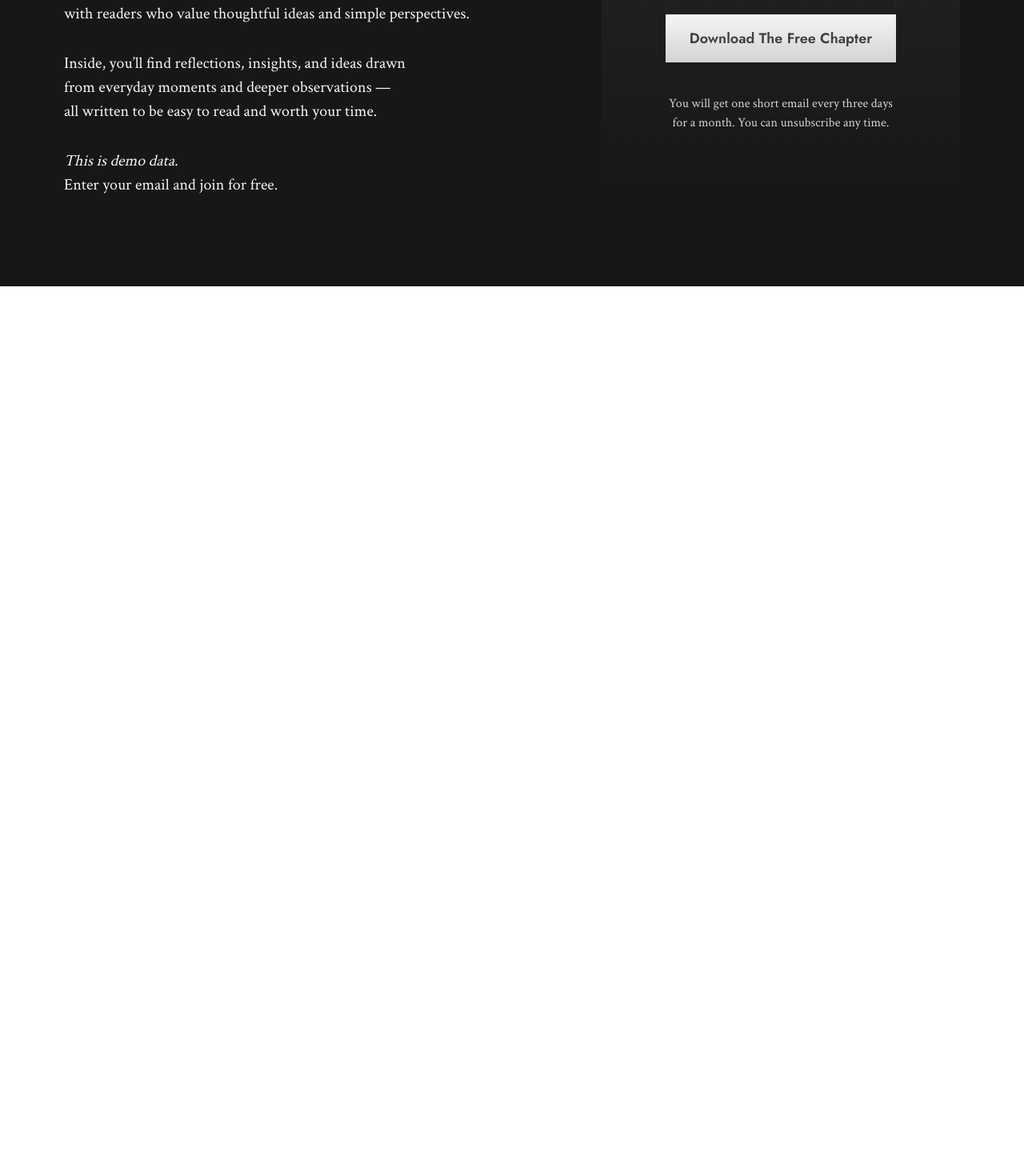
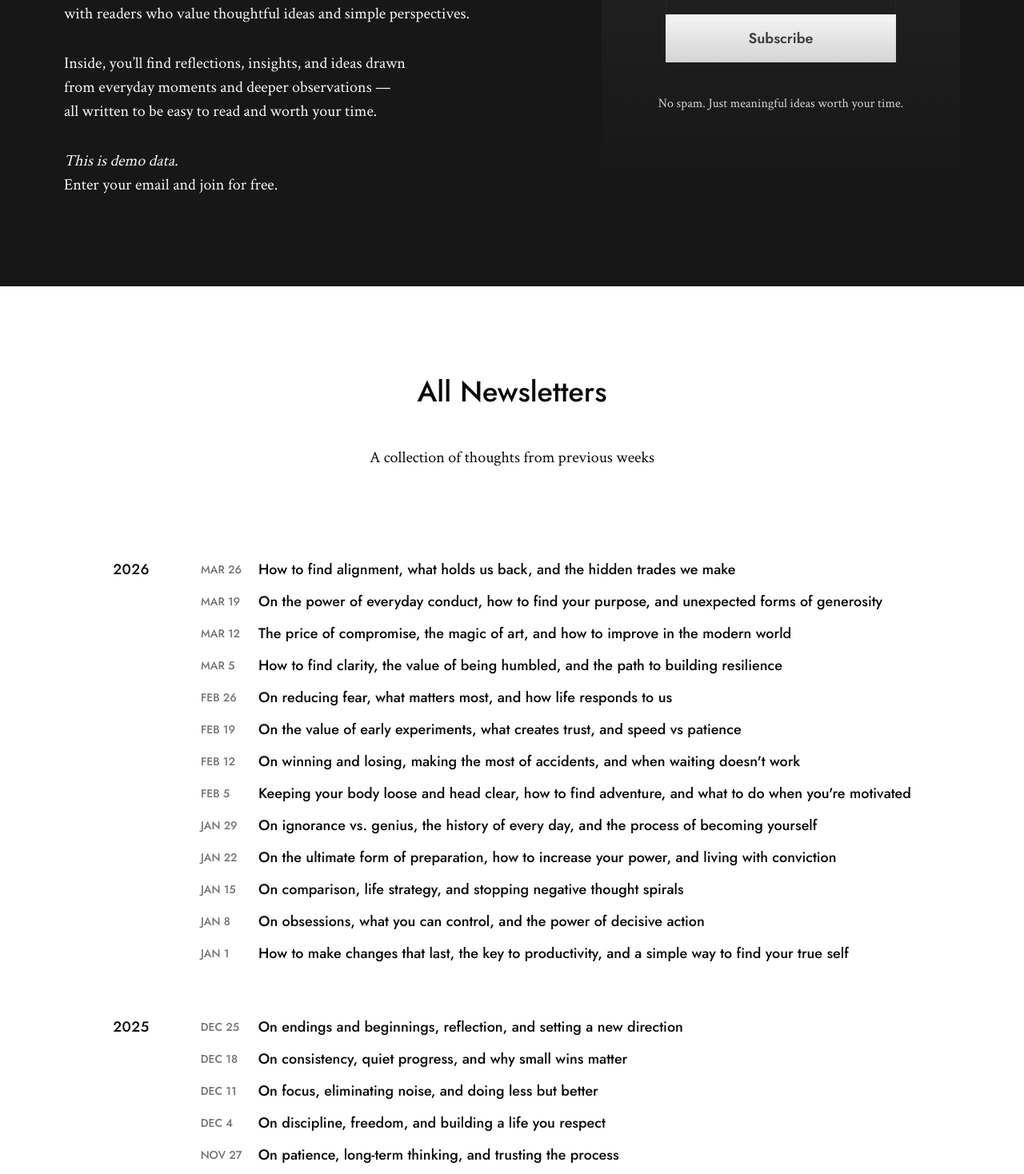
Before and after one commit to vedantlamba/author-portfolio-nextjs, a Next.js app: page /newsletter in a window 1280 px wide. Shown: the part 402-1870 px from the top of the page at 80% size. Before the commit the page ends 800 px from the top, so only its background shows below. Built offline with nearby package versions, Linux system fonts and the light colour scheme.

Commit message:
feat(newsletter): build newsletter page with archive layout

```diff
--- a/app/newsletter/page.tsx
+++ b/app/newsletter/page.tsx
@@ -1,7 +1,10 @@
 import React from "react";
 import { crimson } from "../layout";
-import { NewsletterBox } from "@/components/Home/components/lead-capture-section";
-
+import {
+  LeadCaptureSection,
+  NewsletterBox,
+} from "@/components/Home/components/lead-capture-section";
+import { newsletterData } from "@/components/Newsletter/newsletterdata";
 
 function NewsletterPage() {
   return (
@@ -11,6 +14,8 @@ function NewsletterPage() {
           <NewsletterHero />
         </div>
       </div>
+      <NewsletterArchive />
+      <LeadCaptureSection />
     </div>
   );
 }
@@ -44,19 +49,67 @@ export const NewsletterHero = () => {
       </div>
       <div className="flex min-[760px]:max-[1262px]:justify-center min-[1100px]:justify-end items-center p-4">
         <div className="h-full w-lg min-[760px]:max-[1262px]:w-sm lg:w-md bg-linear-to-b from-neutral-800 to-neutral-900 rounded-md flex flex-col text-balance text-center gap-10 py-10">
-          <h2 className="text-xl lg:text-2xl font-medium flex-1">
-            Get access to Chapter 1 or your exclusive content.
+          <h2 className="text-xl font-medium flex-1">
+            Get thoughtful insights delivered straight to your inbox.
           </h2>
 
-          <NewsletterBox />
+          <NewsletterBox text="Subscribe" />
           <p
             className={`${crimson.className} text-neutral-300 flex-1 text-sm lg:text-base`}
           >
-            You will get one short email every three days for a month. You can
-            unsubscribe any time.
+            No spam. Just meaningful ideas worth your time.
           </p>
         </div>
       </div>
     </div>
   );
 };
+
+export const NewsletterArchive = () => {
+  return (
+    <div className="max-w-6xl mx-auto w-full flex flex-col gap-12 min-[1100px]:gap-28">
+      <div className="flex flex-col gap-6 md:gap-12 justify-center items-center">
+        <h2 className="text-2xl md:text-4xl font-medium">All Newsletters</h2>
+        <span className={`${crimson.className} text-[16px] md:text-xl`}>
+          A collection of thoughts from previous weeks
+        </span>
+      </div>
+      <Newsletters />
+    </div>
+  );
+};
+
+export const Newsletters = () => {
+  return (
+    <div className="flex flex-col mx-auto gap-16">
+      {newsletterData.map((item, index) => {
+        return (
+          <div
+            key={index}
+            className="flex flex-col min-[1100px]:flex-row gap-6 min-[1100px]:gap-16 p-10 min-[1100px]:p-0"
+          >
+            <span className="font-medium tracking-wide text-lg">
+              {item.year}
+            </span>
+            <div className="flex-1 min-[1100px]:space-y-3">
+              {item.issues.map((issue, index) => {
+                return (
+                  <div
+                    key={index}
+                    className="flex flex-col min-[1100px]:flex-row min-[1100px]:items-center gap-2 py-3 border-b min-[1100px]:py-0 min-[1100px]:border-b-0"
+                  >
+                    <span className="w-16 text-neutral-500 uppercase text-sm font-medium">
+                      {issue.date}
+                    </span>
+
+                    <p className="flex-1 text-lg font-medium">{issue.title}</p>
+                  </div>
+                );
+              })}
+            </div>
+          </div>
+        );
+      })}
+    </div>
+  );
+};
--- a/components/Home/components/lead-capture-section.tsx
+++ b/components/Home/components/lead-capture-section.tsx
@@ -45,7 +45,13 @@ export const LeadCaptureSection = () => {
   );
 };
 
-export const NewsletterBox = () => {
+interface NewsletterBoxProps {
+  text?: string;
+}
+
+export const NewsletterBox = ({
+  text = "Download The Free Chapter",
+}: NewsletterBoxProps) => {
   return (
     <div className="min-[760px]:max-[1262px]:flex min-[760px]:max-[1262px]:flex-col min-[760px]:max-[1262px]:items-center">
       <input
@@ -54,7 +60,7 @@ export const NewsletterBox = () => {
         className="flex-1 w-72 border px-4 py-4 outline-none border-neutral-800 placeholder:text-center"
       />
       <button className="flex-1 w-72 px-4 py-4 cursor-pointer bg-linear-to-b from-neutral-100 to-neutral-300 text-neutral-700 hover:text-black font-semibold text-lg">
-        Download The Free Chapter
+        {text}
       </button>
     </div>
   );
--- /dev/null
+++ b/components/Newsletter/newsletterdata.ts
@@ -0,0 +1,120 @@
+export const newsletterData = [
+  {
+    year: 2026,
+    issues: [
+      {
+        date: "Mar 26",
+        title:
+          "How to find alignment, what holds us back, and the hidden trades we make",
+        slug: "/newsletter/how-to-find-alignment",
+      },
+      {
+        date: "Mar 19",
+        title:
+          "On the power of everyday conduct, how to find your purpose, and unexpected forms of generosity",
+        slug: "/newsletter/everyday-conduct",
+      },
+      {
+        date: "Mar 12",
+        title:
+          "The price of compromise, the magic of art, and how to improve in the modern world",
+        slug: "/newsletter/price-of-compromise",
+      },
+      {
+        date: "Mar 5",
+        title:
+          "How to find clarity, the value of being humbled, and the path to building resilience",
+        slug: "/newsletter/find-clarity",
+      },
+      {
+        date: "Feb 26",
+        title:
+          "On reducing fear, what matters most, and how life responds to us",
+        slug: "/newsletter/reducing-fear",
+      },
+      {
+        date: "Feb 19",
+        title:
+          "On the value of early experiments, what creates trust, and speed vs patience",
+        slug: "/newsletter/early-experiments",
+      },
+      {
+        date: "Feb 12",
+        title:
+          "On winning and losing, making the most of accidents, and when waiting doesn't work",
+        slug: "/newsletter/winning-and-losing",
+      },
+      {
+        date: "Feb 5",
+        title:
+          "Keeping your body loose and head clear, how to find adventure, and what to do when you're motivated",
+        slug: "/newsletter/body-and-mind",
+      },
+      {
+        date: "Jan 29",
+        title:
+          "On ignorance vs. genius, the history of every day, and the process of becoming yourself",
+        slug: "/newsletter/ignorance-vs-genius",
+      },
+      {
+        date: "Jan 22",
+        title:
+          "On the ultimate form of preparation, how to increase your power, and living with conviction",
+        slug: "/newsletter/preparation-and-power",
+      },
+      {
+        date: "Jan 15",
+        title:
+          "On comparison, life strategy, and stopping negative thought spirals",
+        slug: "/newsletter/comparison-and-strategy",
+      },
+      {
+        date: "Jan 8",
+        title:
+          "On obsessions, what you can control, and the power of decisive action",
+        slug: "/newsletter/obsessions-and-action",
+      },
+      {
+        date: "Jan 1",
+        title:
+          "How to make changes that last, the key to productivity, and a simple way to find your true self",
+        slug: "/newsletter/lasting-change",
+      },
+    ],
+  },
+  {
+    year: 2025,
+    issues: [
+      {
+        date: "Dec 25",
+        title:
+          "On endings and beginnings, reflection, and setting a new direction",
+        slug: "/newsletter/endings-and-beginnings",
+      },
+      {
+        date: "Dec 18",
+        title:
+          "On consistency, quiet progress, and why small wins matter",
+        slug: "/newsletter/consistency",
+      },
+      {
+        date: "Dec 11",
+        title:
+          "On focus, eliminating noise, and doing less but better",
+        slug: "/newsletter/focus",
+      },
+      {
+        date: "Dec 4",
+        title:
+          "On discipline, freedom, and building a life you respect",
+        slug: "/newsletter/discipline",
+      },
+      {
+        date: "Nov 27",
+        title:
+          "On patience, long-term thinking, and trusting the process",
+        slug: "/newsletter/patience",
+      },
+    ],
+  },
+];
```
